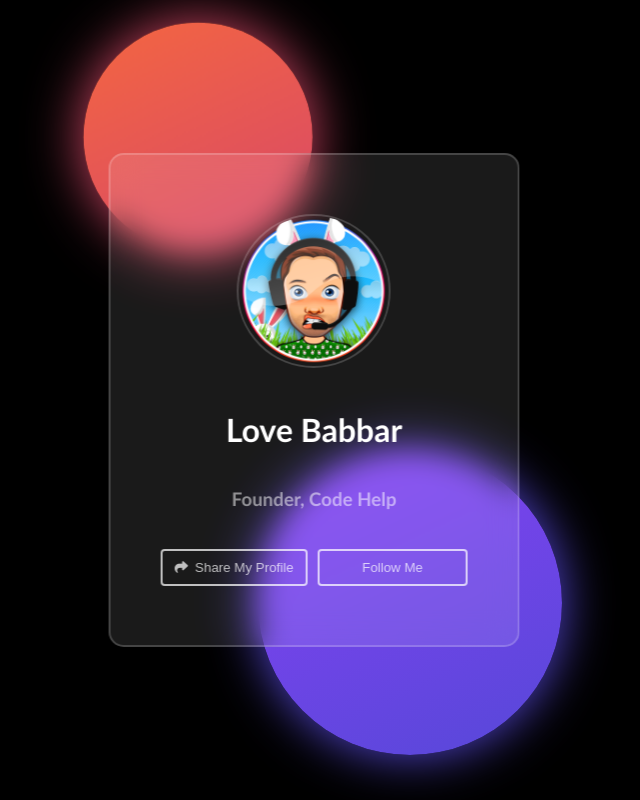
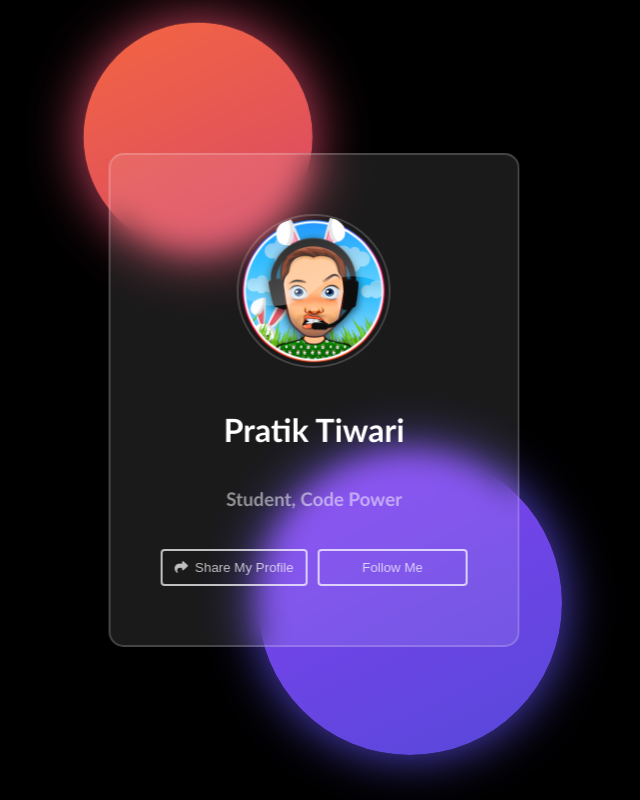
Before and after one commit to PT24136/Share-Modal-, a plain HTML site: page index.html in a window 1280 px wide. Shown: the whole page, without its empty margins (326-966 px from the left). Drawn offline with Linux system fonts and the light colour scheme.

Commit message:
changes done

```diff
--- a/index.html
+++ b/index.html
@@ -17,10 +17,10 @@
           <img src="/Share-Modal-/images/profile-pic-7837316_1280.png" alt="user" />
         </div>
         <div class="user-name">
-          <h2>Love Babbar</h2>
+          <h2>Pratik Tiwari</h2>
         </div>
         <div class="designation">
-          <h3>Founder, Code Help</h3>
+          <h3>Student, Code Power</h3>
         </div>
         <div class="bottom-group">
           <button onclick="openModal()" class="btn-share btn-card">
```
